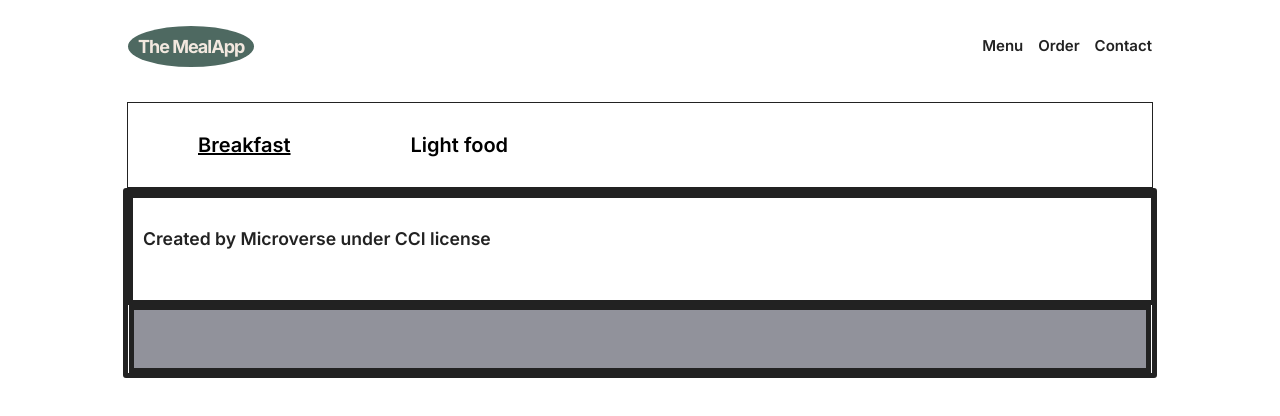
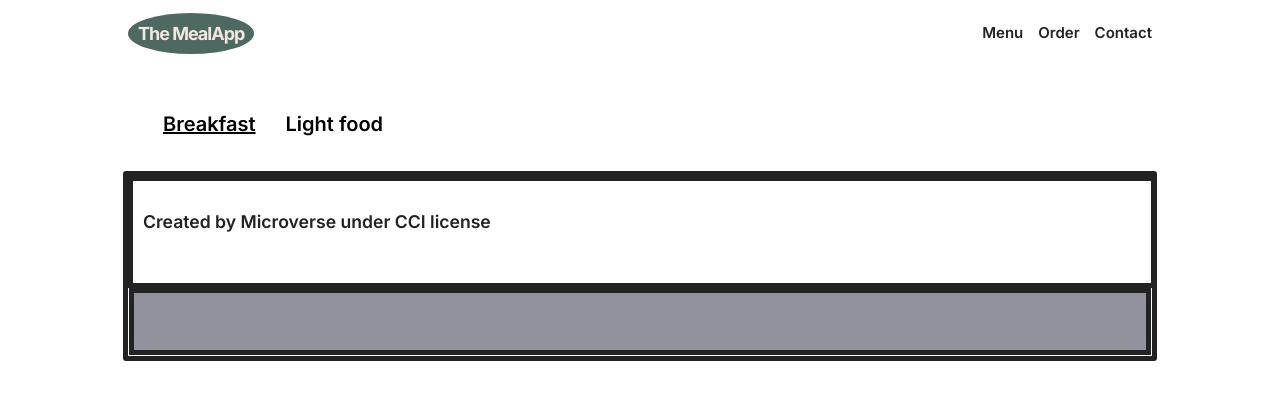
Before and after one commit to jeanbuhendwa/Meal-app, a website built with webpack: page src/index.html in a window 1280 px wide. Built offline with nearby package versions, Linux system fonts and the light colour scheme; no server answers.

Commit message:
Add styling

```diff
--- a/src/style.css
+++ b/src/style.css
@@ -17,7 +17,7 @@ body {
   display: flex;
   align-items: center;
   justify-content: space-between;
-  padding: 2% 10%;
+  padding: 1% 10%;
   background: #fff;
   margin-bottom: 10px;
 }
@@ -50,6 +50,7 @@ body {
   display: flex;
   flex-direction: row;
   align-items: center;
+  padding: 0;
 }
 
 .nav-bar {
@@ -60,6 +61,7 @@ body {
   list-style: none;
   display: flex;
   flex-direction: row;
+  padding: 5px;
 }
 
 .nav-item li {
@@ -73,6 +75,8 @@ body {
 .link-breakfast,
 .link-safefood {
   cursor: pointer;
+  font-size: 20px;
+  padding: 0;
 }
 
 .food-container {
@@ -256,12 +260,10 @@ footer {
   .container {
     width: 80%;
     margin: 0 auto;
-    border-width: thin;
-    border-style: solid;
   }
 
   .nav-item {
-    gap: 100px;
+    gap: 10px;
   }
 
   .food-container {
```
